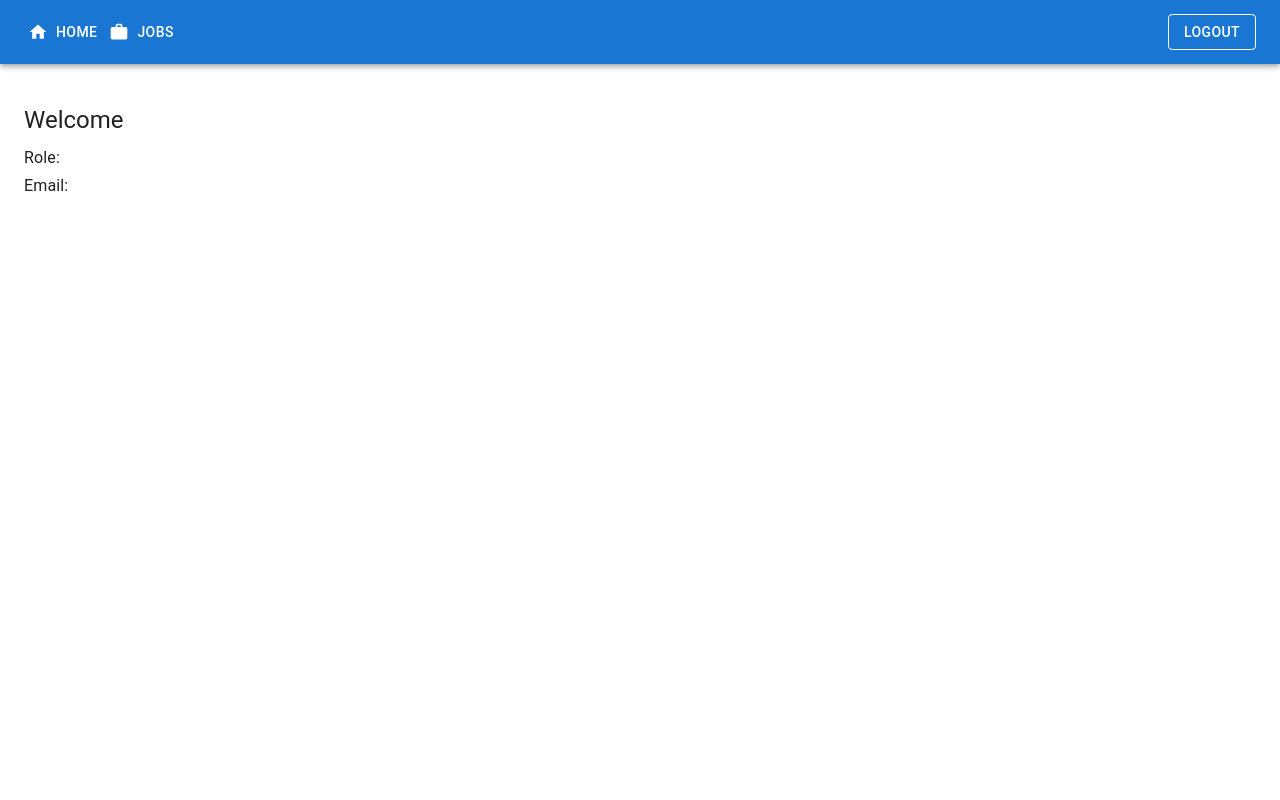
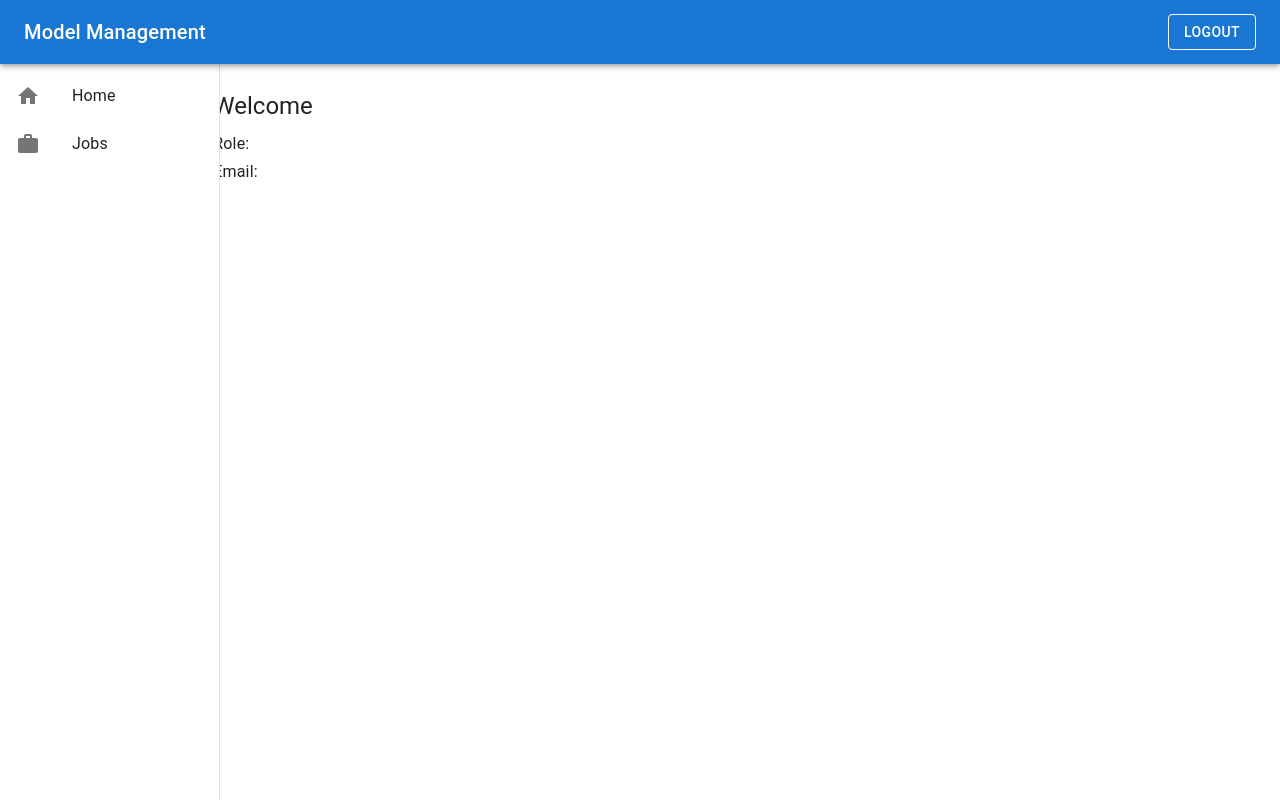
Before and after one commit to ThomasStenholtLaursen/ModelManagement_GR10, a React (Vite) app: page /home in a window 1280 px wide. Built offline with nearby package versions, Linux system fonts and the light colour scheme; sample sign-in values are in the browser's storage.

Commit message:
Setup layout, and use drawer component.

```diff
--- a/src/App.jsx
+++ b/src/App.jsx
@@ -53,9 +53,11 @@ function App() {
               path="/managers"
               element={
                 <PrivateRoute>
-                  <Layout>
-                    <ManagerPage />
-                  </Layout>
+                  <ManagerRoute>
+                    <Layout>
+                      <ManagerPage />
+                    </Layout>
+                  </ManagerRoute>
                 </PrivateRoute>
               }
             />
--- /dev/null
+++ b/src/components/DrawerComponent.jsx
@@ -0,0 +1,75 @@
+import { useNavigate } from "react-router-dom";
+import { useAuth } from "../hooks/useAuth";
+import { Drawer, List, ListItem, ListItemButton, ListItemIcon, ListItemText } from "@mui/material";
+import HomeIcon from '@mui/icons-material/Home';
+import WorkIcon from '@mui/icons-material/Work';
+import PersonIcon from '@mui/icons-material/Person';
+import Box from "@mui/material/Box";
+import Toolbar from "@mui/material/Toolbar";
+
+
+export default function DrawerComponent() {
+    const { user } = useAuth();
+
+    const navigate = useNavigate();
+
+    const handleNavigation = (path) => {
+      navigate(path);
+    };
+
+    const drawerWidth = 220;
+return (
+  <Box>
+    <Drawer
+        variant="permanent"
+        sx={{
+          width: drawerWidth,
+          flexShrink: 0,
+          [`& .MuiDrawer-paper`]: { width: drawerWidth, boxSizing: 'border-box' },
+        }}
+      >
+        <Toolbar />
+        <Box sx={{ overflow: 'auto' }}>
+          <List>
+              <ListItem  disablePadding>
+                <ListItemButton onClick={() => handleNavigation("/home")}>
+                  <ListItemIcon>
+                    {<HomeIcon />}
+                  </ListItemIcon>
+                  <ListItemText primary={"Home"} />
+                </ListItemButton>
+              </ListItem>
+              <ListItem  disablePadding>
+                <ListItemButton onClick={() => handleNavigation("/jobs")}>
+                  <ListItemIcon>
+                    {<WorkIcon />}
+                  </ListItemIcon>
+                  <ListItemText primary={"Jobs"} />
+                </ListItemButton>
+              </ListItem>
+              {user?.role === "Manager" && (
+              <>
+                <ListItem  disablePadding>
+                <ListItemButton onClick={() => handleNavigation("/models")}>
+                  <ListItemIcon>
+                    {<PersonIcon />}
+                  </ListItemIcon>
+                  <ListItemText primary={"Models"} />
+                </ListItemButton>
+              </ListItem>
+              <ListItem  disablePadding>
+                <ListItemButton onClick={() => handleNavigation("/managers")}>
+                  <ListItemIcon>
+                    {<PersonIcon />}
+                  </ListItemIcon>
+                  <ListItemText primary={"Managers"} />
+                </ListItemButton>
+              </ListItem>
+              </>
+
+              )}
+          </List>
+        </Box>
+      </Drawer>
+  </Box>
+)}
--- a/src/components/Layout.jsx
+++ b/src/components/Layout.jsx
@@ -1,12 +1,21 @@
 /* eslint-disable react/prop-types */
+import { Grid } from "@mui/material";
 import MenuAppBar from "./MenuAppBar";
+import DrawerComponent from "./DrawerComponent";
 
 const Layout = ({ children }) => {
   return (
-    <>
-      <MenuAppBar />
-      {children}
-    </>
+    <Grid container>
+      <Grid item xs={12}>
+        <MenuAppBar />
+      </Grid>
+      <Grid item xs={12} md={3} lg={2}>
+        <DrawerComponent/>
+      </Grid>
+      <Grid item xs={12} md={9} lg={10} style={{marginTop: "90px"}}>
+        {children}
+      </Grid>
+    </Grid>
   );
 };
 
--- a/src/components/MenuAppBar.jsx
+++ b/src/components/MenuAppBar.jsx
@@ -1,13 +1,9 @@
 import AppBar from "@mui/material/AppBar";
 import Box from "@mui/material/Box";
 import Toolbar from "@mui/material/Toolbar";
-import Button from "@mui/material/Button";
-import Grid from "@mui/material/Grid";
 import { useNavigate } from "react-router-dom";
 import { useAuth } from "../hooks/useAuth";
-import PersonIcon from "@mui/icons-material/Person";
-import WorkIcon from "@mui/icons-material/Work";
-import HomeIcon from "@mui/icons-material/Home";
+import { Button, Grid, Typography } from "@mui/material";
 
 export default function MenuAppBar() {
   const { user, logoutUser } = useAuth();
@@ -17,46 +13,17 @@ export default function MenuAppBar() {
     navigate(path);
   };
 
+
   return (
-    <Box sx={{ flexGrow: 1 }}>
-      <AppBar position="static">
+    <Box>
+      <AppBar position="fixed" sx={{ zIndex: (theme) => theme.zIndex.drawer + 1 }}>
         <Toolbar>
           <Grid container alignItems="center" justifyContent="space-between">
             <Grid item>
-              <Button
-                color="inherit"
-                startIcon={<HomeIcon />}
-                onClick={() => handleNavigation("/home")}
-              >
-                Home
-              </Button>
-              {user?.role === "Manager" && (
-                <>
-                  <Button
-                    color="inherit"
-                    onClick={() => handleNavigation("/managers")}
-                    startIcon={<PersonIcon />}
-                  >
-                    Managers
-                  </Button>
-                  <Button
-                    color="inherit"
-                    startIcon={<PersonIcon />}
-                    onClick={() => handleNavigation("/models")}
-                  >
-                    Models
-                  </Button>
-                </>
-              )}
-              <Button
-                color="inherit"
-                startIcon={<WorkIcon />}
-                onClick={() => handleNavigation("/jobs")}
-              >
-                Jobs
-              </Button>
+              <Typography variant="h6" noWrap component="div">
+                Model Management
+              </Typography>
             </Grid>
-
           <Grid item>
                {user ? (
                 <Button
@@ -82,5 +49,5 @@ export default function MenuAppBar() {
         </Toolbar>
       </AppBar>
     </Box>
-  );
+  )
 }
--- a/src/pages/HomePage.jsx
+++ b/src/pages/HomePage.jsx
@@ -1,12 +1,11 @@
 import { Typography } from "@mui/material";
-import Page from "./Page";
 import { useAuth } from "../hooks/useAuth"; // Assuming useAuth is your custom hook for authentication
 
 const HomePage = () => {
   const { user } = useAuth();
 
   return (
-    <Page>
+    <>
       <Typography variant="h5" gutterBottom>
         Welcome
       </Typography>
@@ -16,7 +15,7 @@ const HomePage = () => {
           <Typography variant="subtitle1">Email: {user.email}</Typography>
         </>
       )}
-    </Page>
+    </>
   );
 };
 
--- a/src/pages/JobsPage.jsx
+++ b/src/pages/JobsPage.jsx
@@ -1,7 +1,6 @@
-import Page from "./Page";
 
 const JobsPage = () => {
-  return <Page>Jobs Page Content</Page>;
+  return <>Jobs Page Content</>;
 };
 
 export default JobsPage;
--- a/src/pages/ManagerPage.jsx
+++ b/src/pages/ManagerPage.jsx
@@ -1,7 +1,6 @@
-import Page from "./Page";
 
 const ManagerPage = () => {
-  return <Page>Manager Page Content</Page>;
+  return <>Manager Page Content</>;
 };
 
 export default ManagerPage;
--- a/src/pages/ModelsPage.jsx
+++ b/src/pages/ModelsPage.jsx
@@ -1,7 +1,6 @@
-import Page from "./Page";
 
 const ModelsPage = () => {
-  return <Page>Models Page content</Page>;
+  return <>Models Page content</>;
 };
 
 export default ModelsPage;
--- a/src/pages/Page.jsx
+++ /dev/null
@@ -1,20 +0,0 @@
-/* eslint-disable react/prop-types */
-import { Box, Container } from "@mui/material";
-
-const Page = ({ children }) => {
-  return (
-    <Container
-      maxWidth="xl"
-      sx={{
-        mt: 5,
-        height: "calc(100vh - 104px)",
-        display: "flex",
-        overflow: "auto",
-      }}
-    >
-      <Box sx={{ bgcolor: "white", width: "100%", flex: 1 }}>{children}</Box>
-    </Container>
-  );
-};
-
-export default Page;
--- a/src/pages/SignInPage.jsx
+++ b/src/pages/SignInPage.jsx
@@ -6,7 +6,6 @@ import {
   TextField,
   Typography,
 } from "@mui/material";
-import Page from "./Page";
 import { useAuth } from "../hooks/useAuth";
 import { useState } from "react";
 import { useNavigate } from "react-router-dom";
@@ -31,7 +30,6 @@ const SignInPage = () => {
   };
 
   return (
-    <Page>
       <Container component="main" maxWidth="xs">
         <CssBaseline />
         <Box
@@ -86,7 +84,6 @@ const SignInPage = () => {
           </Box>
         </Box>
       </Container>
-    </Page>
   );
 };
 
--- a/src/pages/UnauthorizedPage.jsx
+++ b/src/pages/UnauthorizedPage.jsx
@@ -1,6 +1,5 @@
 import { useNavigate } from "react-router-dom";
 import { Box, Button, Typography } from "@mui/material";
-import Page from "./Page";
 
 const UnauthorizedPage = () => {
   const navigate = useNavigate();
@@ -10,14 +9,13 @@ const UnauthorizedPage = () => {
   };
 
   return (
-    <Page>
       <Box
         sx={{
           display: "flex",
           flexDirection: "column",
           alignItems: "center",
           justifyContent: "center",
-          height: "100%",
+          height: "100vh",
           textAlign: "center",
         }}
       >
@@ -31,7 +29,6 @@ const UnauthorizedPage = () => {
           Go Back
         </Button>
       </Box>
-    </Page>
   );
 };
 
--- a/src/routes/ManagerRoute.jsx
+++ b/src/routes/ManagerRoute.jsx
@@ -3,9 +3,9 @@ import { Navigate } from "react-router-dom";
 import { useAuth } from "../hooks/useAuth";
 
 const ManagerRoute = ({ children }) => {
-  const { user } = useAuth();
+  const { user, isManager } = useAuth();
 
-  return user && user?.role === "Manager" ? (
+  return user && isManager ? (
     children
   ) : (
     <Navigate to="/unauthorized" />
```
Lines whose indentation alone changed are shown as unchanged.
